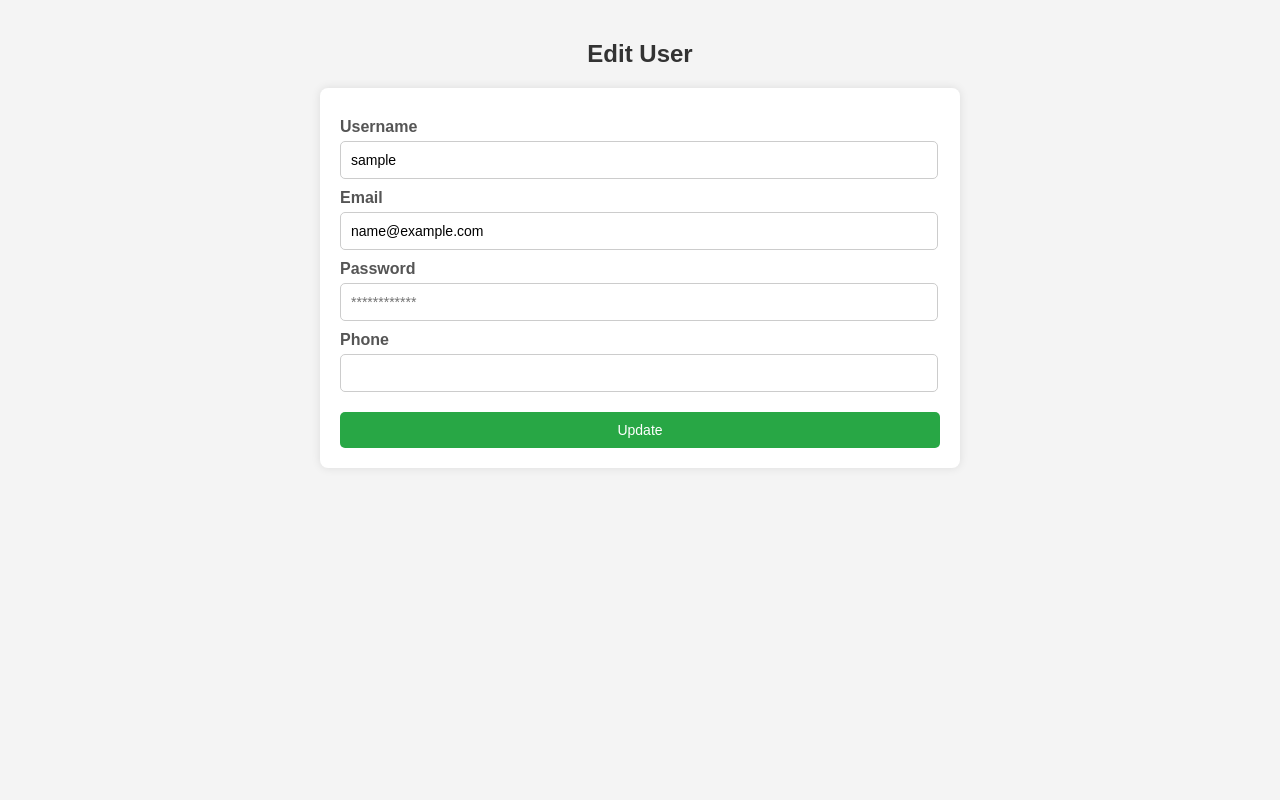
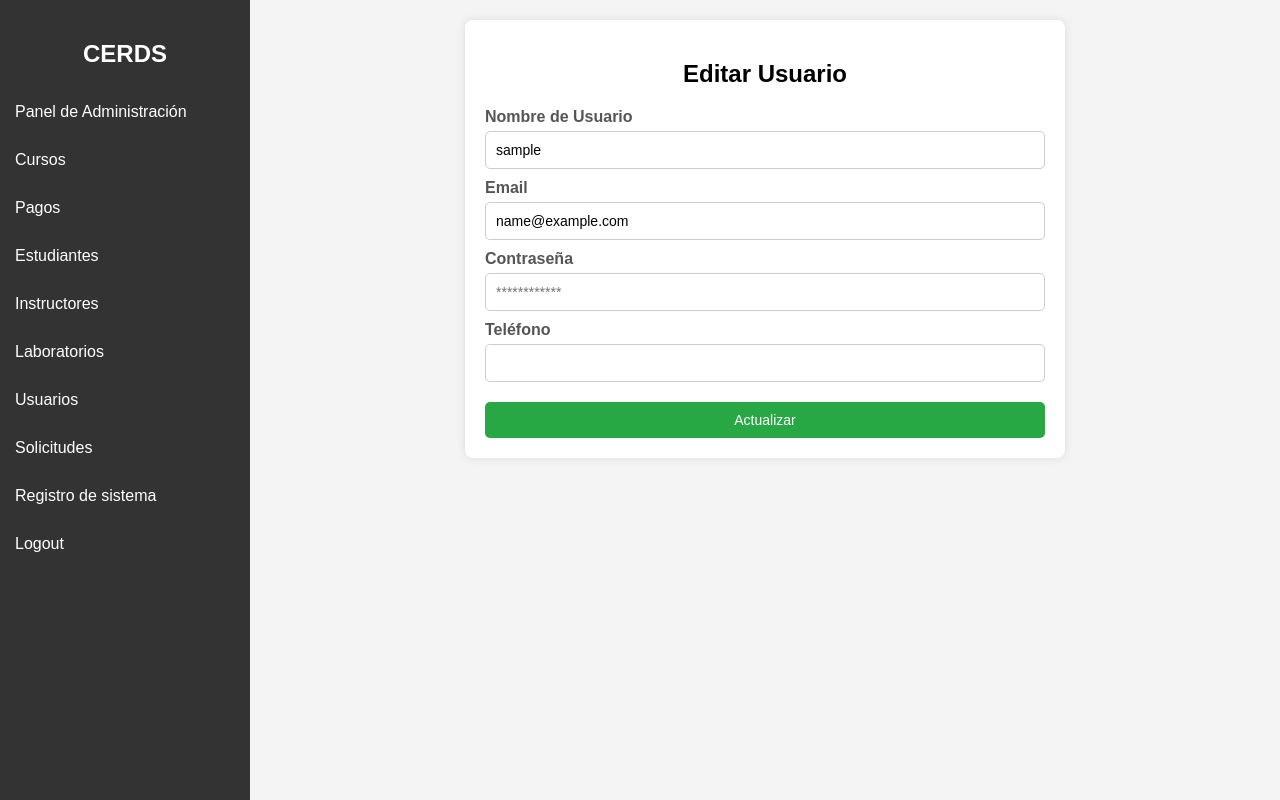
Before and after one commit to pedrouzcategui/cerds, a PHP site: the page made by users/form.php in a window 1280 px wide. Run offline with PHP 8.4, Linux system fonts and the light colour scheme; the visitor is signed in with stand-in values (Sample User, id 1).

```diff
--- a/users/form.php
+++ b/users/form.php
@@ -1,13 +1,14 @@
 <?php
 // require_once "../middleware.php";
 require_once "./User.php";
+require_once "../utils.php";
 
 // checkAuth();
+$is_edit = isset($_GET['is_edit']);
+$user = null;
 
-$is_edit = isset($_GET['is_edit']);
-$user_id = isset($_GET['user_id']);
-$user = null;
-if ($is_edit && $user_id) {
+if ($is_edit && isset($_GET['user_id'])) {
+    $user_id = $_GET['user_id'];
     $user = User::findById($user_id);
 }
 ?>
@@ -18,26 +19,60 @@ if ($is_edit && $user_id) {
 <head>
     <meta charset="UTF-8">
     <meta name="viewport" content="width=device-width, initial-scale=1.0">
-    <title><?= $is_edit ? "Edit User" : "Create User" ?></title>
+    <title><?= $is_edit ? "Editar Usuario" : "Crear Usuario" ?></title>
     <style>
+        * {
+            box-sizing: border-box;
+        }
+
         body {
             font-family: Arial, sans-serif;
             background-color: #f4f4f4;
-            margin: 40px;
+            margin: 0;
+            display: flex;
         }
 
-        h2 {
-            color: #333;
-            text-align: center;
+        .sidebar {
+            width: 250px;
+            background-color: #333;
+            color: white;
+            height: 100vh;
+            position: fixed;
+            top: 0;
+            left: 0;
+            display: flex;
+            flex-direction: column;
+            padding-top: 20px;
         }
 
-        form {
+        .sidebar a {
+            color: white;
+            padding: 15px;
+            text-decoration: none;
+            display: block;
+        }
+
+        .sidebar a:hover {
+            background-color: #575757;
+        }
+
+        .content {
+            margin-left: 250px;
+            padding: 20px;
+            width: calc(100% - 250px);
+        }
+
+        .container {
             background: #fff;
             padding: 20px;
             border-radius: 8px;
             box-shadow: 0 0 10px rgba(0, 0, 0, 0.1);
             max-width: 600px;
             margin: 0 auto;
+        }
+
+        h2 {
+            text-align: center;
         }
 
         label {
@@ -50,7 +85,7 @@ if ($is_edit && $user_id) {
         input[type="text"],
         input[type="email"],
         input[type="password"] {
-            width: calc(100% - 24px);
+            width: 100%;
             padding: 10px;
             margin-top: 5px;
             border: 1px solid #ccc;
@@ -77,11 +112,14 @@ if ($is_edit && $user_id) {
 </head>
 
 <body>
-    <div>
-        <h2><?= $is_edit ? "Edit User" : "Create User" ?></h2>
+    <?php include '../partials/sidebar/sidebar.php'; ?>
+
+    <div class="content">
+        <div class="container">
+            <h2><?= $is_edit ? "Editar Usuario" : "Crear Usuario" ?></h2>
             <form method="POST" action="<?= $is_edit ? "update.php?user_id=" . $user->getId() : "create.php" ?>">
                 <div>
-                <label for="username">Username</label>
+                    <label for="username">Nombre de Usuario</label>
                     <input type="text" id="username" name="username" value="<?= $user !== null ? $user->getUsername() : "" ?>" required>
                 </div>
                 <div>
@@ -89,15 +127,16 @@ if ($is_edit && $user_id) {
                     <input type="email" id="email" name="email" value="<?= $user !== null ? $user->getEmail() : "" ?>" required>
                 </div>
                 <div>
-                <label for="password">Password</label>
+                    <label for="password">Contraseña</label>
                     <input type="password" id="password" name="password" placeholder="************" <?= $is_edit ? "" : "required" ?>>
                 </div>
                 <div>
-                <label for="phone">Phone</label>
+                    <label for="phone">Teléfono</label>
                     <input type="text" id="phone" name="phone" value="<?= $user !== null ? $user->getPhone() : "" ?>" required>
                 </div>
-            <button type="submit"> <?= $is_edit ? "Update" : "Create" ?> </button>
+                <button type="submit"> <?= $is_edit ? "Actualizar" : "Crear" ?> </button>
             </form>
+        </div>
     </div>
 </body>
 
```
Also changed, not shown: users/create.php (+9 -1 lines), users/delete.php (+11 -2 lines), users/index.php (+12 -8 lines), users/update.php (+8 -0 lines). Lines whose indentation alone changed are shown as unchanged.
